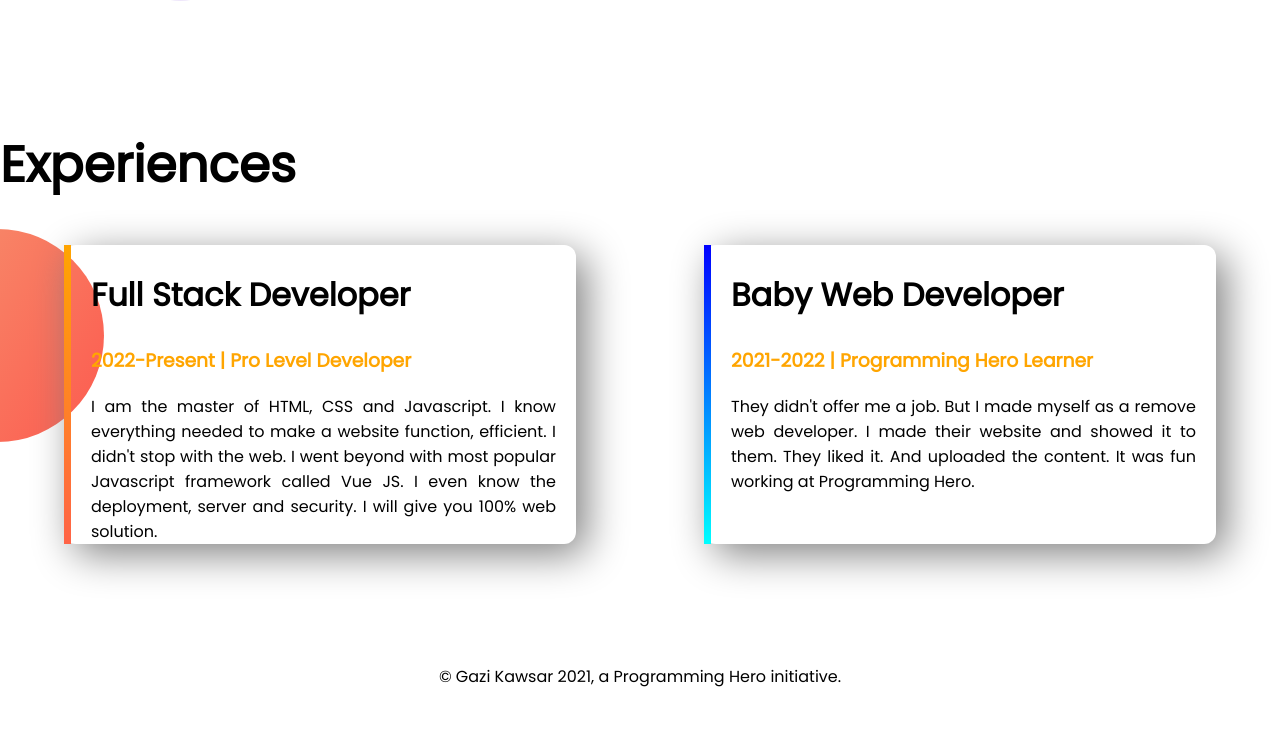
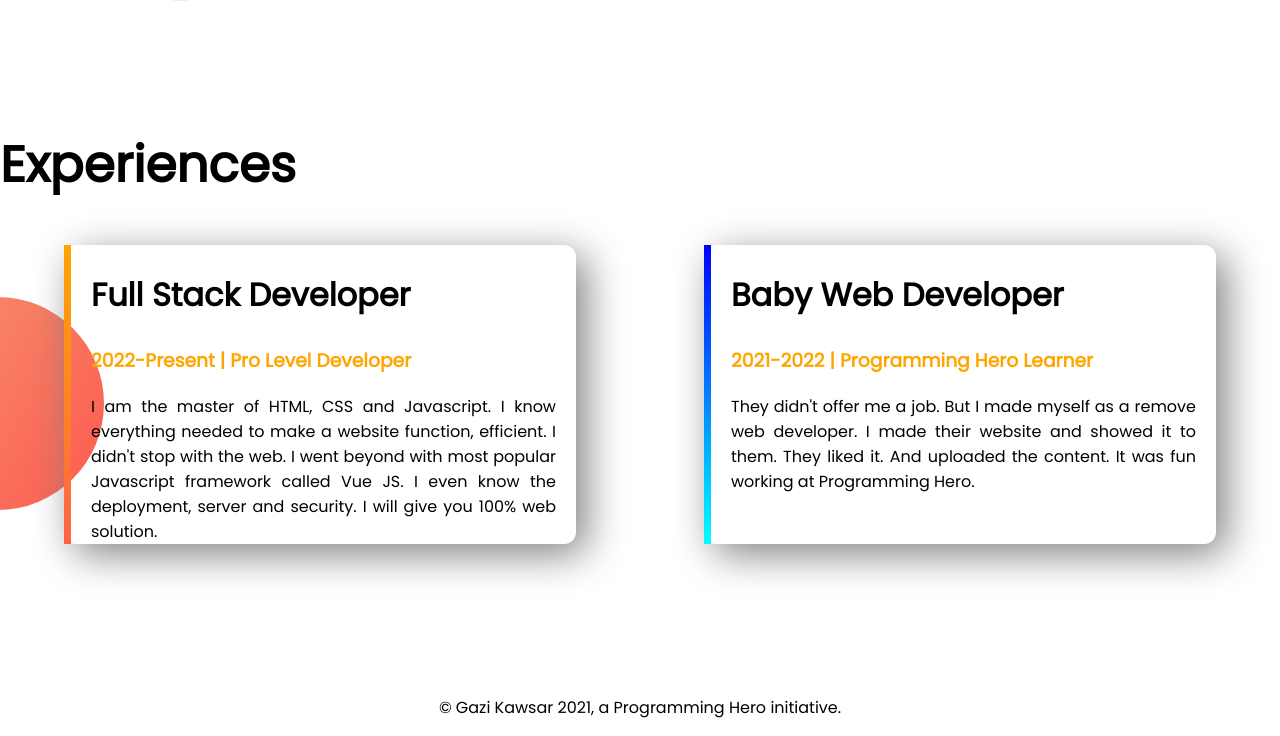
Before and after one commit to kawsarm104/personal-portfolio, a plain HTML site: page index.html in a window 1280 px wide. Shown: the part 1301-2037 px from the top of the page. Before the commit the page ends 2006 px from the top, so only its background shows below. Drawn offline with Linux system fonts and the light colour scheme.

Commit message:
circle problem solved

```diff
--- a/style.css
+++ b/style.css
@@ -48,8 +48,9 @@ button:hover {
 .experience-area {
   background-image: url(images/exp-bg.png);
   background-repeat: no-repeat;
-  background-position: left;
-  margin-top: 14px;
+  background-position:left center ;
+  padding-bottom: 15px;
+
 }
 .likha-gulo-position-a-ana{
   width: 80%;
```
